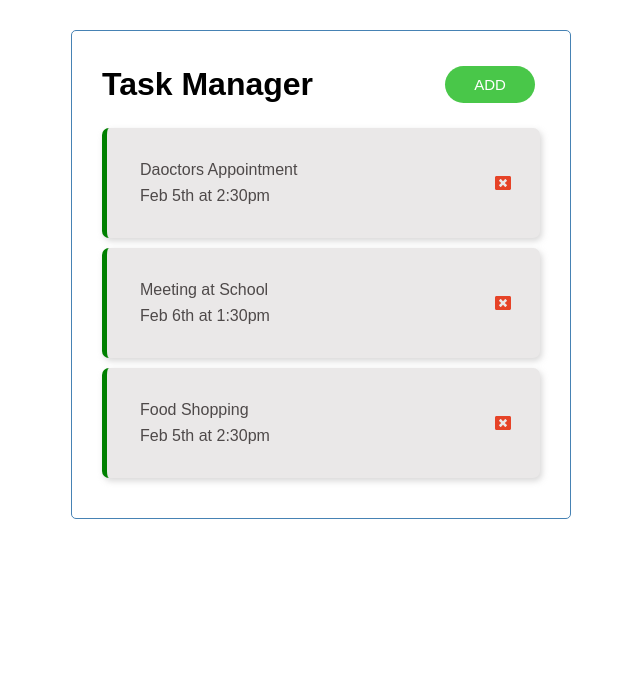
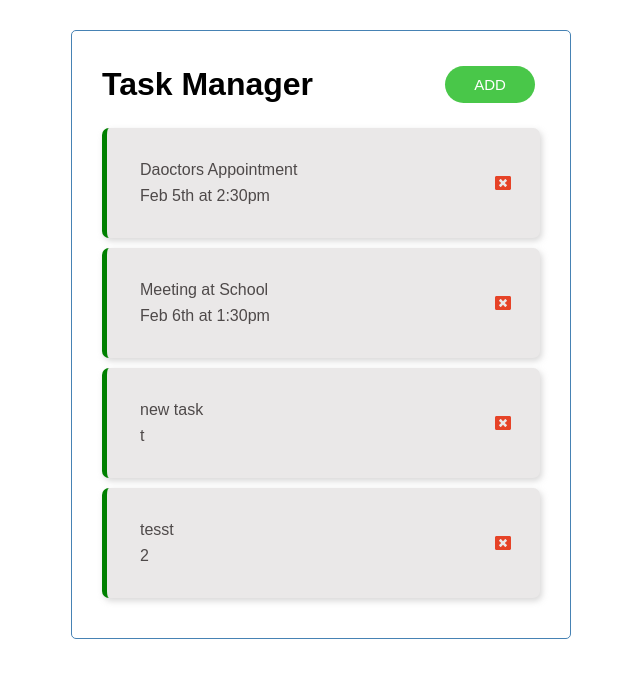
Before and after one commit to yasamanam/taskManager, a React (Create React App) app: page / in a window 1280 px wide. Shown: the top 678 px of the page, without its empty margins (319-959 px from the left). Built offline with nearby package versions, Linux system fonts and the light colour scheme; data requests are answered from the project's data file.

Commit message:
add apicall

```diff
--- a/db.json
+++ b/db.json
@@ -13,10 +13,16 @@
       "reminder": true
     },
     {
-      "id": 3,
-      "text": "Food Shopping",
-      "day": "Feb 5th at 2:30pm",
-      "reminder": true
+      "text": "new task",
+      "day": " t",
+      "reminder": true,
+      "id": 3
+    },
+    {
+      "text": "tesst",
+      "day": "2",
+      "reminder": true,
+      "id": 4
     }
   ]
 }
--- a/src/App.js
+++ b/src/App.js
@@ -24,21 +24,27 @@ const App = () => {
    * Fetch Tasks
    */
   const fetchTasks = async () => {
-    const response = await fetch("http://localhost:5000/tasks");
-    const data = await response.json();
+    try {
+      const response = await fetch("http://localhost:5000/tasks");
+      const data = await response.json();
 
-    return data;
+      return data;
+    } catch (err) {
+      console.log(err);
+    } finally {
+      console.log("it is done!!");
+    }
   };
 
   /*
    * Delete a task
    */
-  const handleDelete = async (taskId) => {
-    await fetch(`http://localhost:5000/tasks/${taskId}`, {
+  const handleDelete = (taskId) => {
+    fetch(`http://localhost:5000/tasks/${taskId}`, {
       method: "DELETE",
-    });
-
-    setTasks(tasks.filter((task) => task.id !== taskId));
+    })
+      .then((res) => setTasks(tasks.filter((task) => task.id !== taskId)))
+      .catch((err) => console.log(err));
   };
 
   /*
@@ -54,10 +60,19 @@ const App = () => {
   /*
    * Add task
    */
-  const addTask = (task) => {
-    let id = Math.floor(Math.random() * 100) + 1;
-    let newTask = { ...task, id };
-    setTasks([...tasks, newTask]);
+  const addTask = async (task) => {
+    const res = await fetch("http://localhost:5000/tasks/", {
+      method: "POST",
+      headers: {
+        "Content-type": "application/json",
+      },
+      body: JSON.stringify(task),
+    });
+
+    const data = await res.json();
+
+    console.log(data);
+    setTasks([...tasks, data]);
   };
 
   return (
@@ -69,7 +84,7 @@ const App = () => {
         showAddtask={showAddtask}
       />
       {showAddtask && <AddTask addTask={addTask} />}
-      {tasks.length > 0 ? (
+      {tasks?.length > 0 ? (
         <Tasks
           tasksList={tasks}
           onDelete={handleDelete}
```
